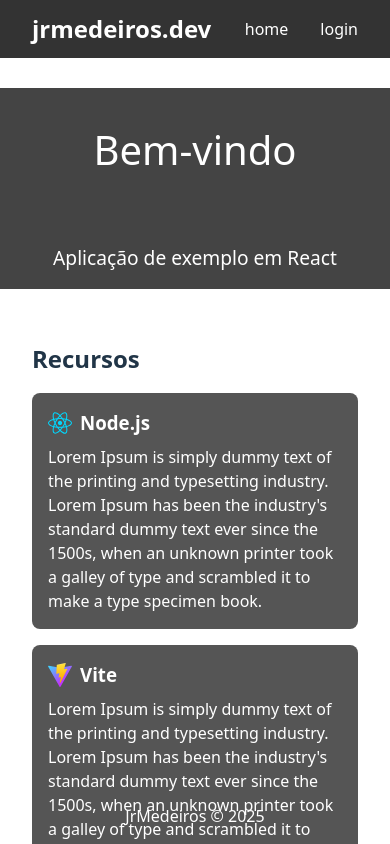
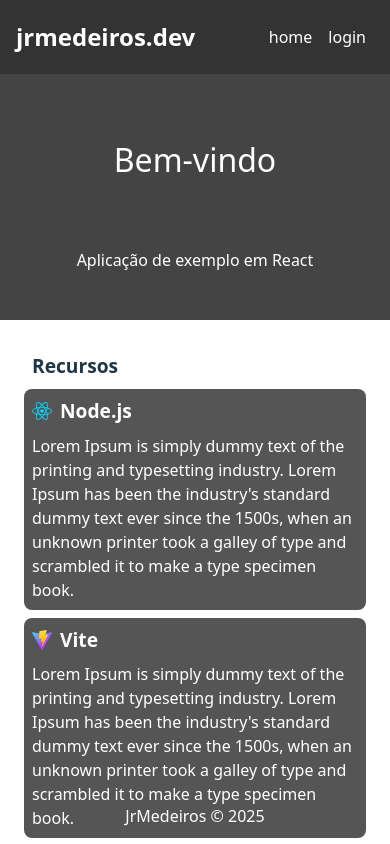
Before and after one commit to Medeiros000/React-Vite, a React (Vite) app: page / in a window 390 px wide. Shown: the top 844 px of the page. Built offline with nearby package versions, Linux system fonts and the light colour scheme.

Commit message:
update responsiveness
Signed-off-by: Júnior Medeiros <98979459+Medeiros000@users.noreply.github.com>

```diff
--- a/src/index.css
+++ b/src/index.css
@@ -206,3 +206,47 @@ button:focus-visible {
 	margin: 0;
 	font-size: 1.5rem;
 }
+
+/* Additional styles for responsiveness */
+@media (max-width: 600px) {
+	.navbar-content h1 {
+		margin: 0.5rem 0;
+	}
+	.navbar-content a {
+		margin: 0.5rem;
+	}
+  .hero {
+    padding: 1rem;
+    margin: 0 auto;
+  }
+	.hero span {
+		font-size: 2rem;
+	}
+	.hero p {
+		font-size: 1rem;
+	}
+  .login {
+    padding: 1rem;
+    margin: 0 auto;
+  }
+	.login span {
+		font-size: 2rem;
+	}
+	.features h2 {
+		font-size: 1.2rem;
+	}
+	.feature-card {
+		padding: 0.5rem;
+		margin: 0.5rem;
+	}
+	.feature-icon-title img {
+		width: 20px;
+		height: 20px;
+	}
+	.feature-icon-title h3 {
+		font-size: 1.2rem;
+	}
+	.footer h1 {
+		font-size: 1.2rem;
+	}
+}
```
Lines whose indentation alone changed are shown as unchanged.
